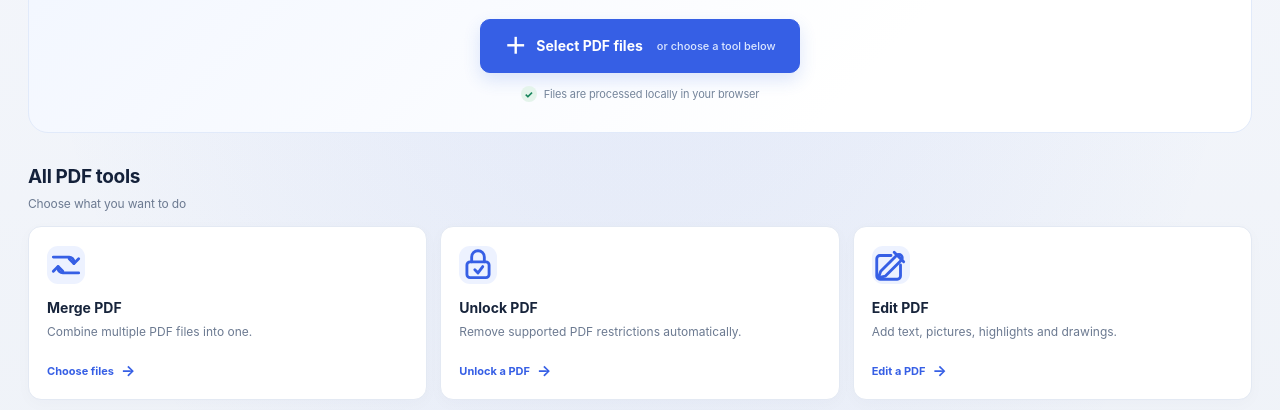
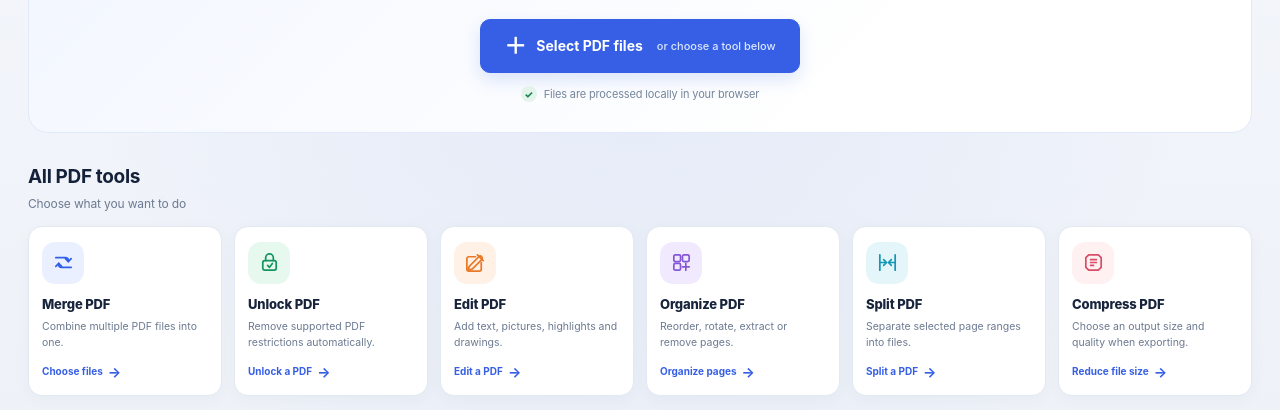
Before and after one commit to hayal05/atlaspdf, a plain HTML site: page pdf-tool-bundle/pdf-tool/index.html in a window 1280 px wide. Shown: the part 338-748 px from the top of the page. Drawn offline with Linux system fonts and the light colour scheme.

Commit message:
Arrange PDF tools in one horizontal row

```diff
--- a/pdf-tool-bundle/pdf-tool/css/home.css
+++ b/pdf-tool-bundle/pdf-tool/css/home.css
@@ -1,31 +1,22 @@
-/* All-in-one tool hub. Keeps the existing AtlasPDF blue-and-white palette. */
-.home-hub{padding:18px 0 34px}
-.home-hub[hidden]{display:none}
+/* All-in-one tool hub: one clean row with colorful, consistent SVG icons. */
+.home-hub{padding:18px 0 34px}.home-hub[hidden]{display:none}
 .home-hero{padding:clamp(28px,5vw,58px) 24px 30px;text-align:center;background:linear-gradient(135deg,#f0f5ff 0%,#fff 72%);border:1px solid #e1eafa;border-radius:20px}
 .home-eyebrow{display:inline-block;margin-bottom:10px;color:var(--blue);font-size:10px;font-weight:800;letter-spacing:1.7px}
 .home-hero h1{max-width:720px;margin:0 auto;color:#18243a;font-size:clamp(28px,4.6vw,43px);line-height:1.12;letter-spacing:-1.5px}
 .home-hero>p{max-width:590px;margin:13px auto 22px;color:#718096;font-size:15px}
 .home-upload{min-height:54px;display:inline-flex;align-items:center;justify-content:center;gap:10px;padding:0 23px;border:1px solid var(--blue);border-radius:10px;background:var(--blue);color:#fff;font-size:14px;font-weight:750;box-shadow:0 7px 17px #2d63e229}
-.home-upload>span{font-size:22px;line-height:1}
-.home-upload small{margin-left:4px;color:#dce7ff;font-size:11px;font-weight:500}
-.home-upload:hover{background:var(--blue-dark)}
-.home-privacy{margin-top:13px;color:#75859b;font-size:11px}
-.home-privacy span{display:inline-grid;place-items:center;width:16px;height:16px;margin-right:4px;border-radius:50%;background:#e4f4eb;color:#16845b;font-size:10px;font-weight:800}
-.home-tools-heading{display:flex;align-items:flex-end;justify-content:space-between;margin:30px 0 13px}
-.home-tools-heading h2{margin:0;font-size:19px;letter-spacing:-.35px}
-.home-tools-heading p{margin:3px 0 0;color:var(--muted);font-size:12px}
-.home-tools{display:grid;grid-template-columns:repeat(3,minmax(0,1fr));gap:13px}
-.home-tool-card{min-width:0;min-height:174px;display:flex;flex-direction:column;align-items:flex-start;padding:19px 18px 16px;border:1px solid var(--line);border-radius:13px;background:#fff;color:var(--text);text-align:left;box-shadow:0 4px 16px rgba(29,53,87,.025);transition:border-color .16s,transform .16s,box-shadow .16s}
-.home-tool-card:hover{transform:translateY(-2px);border-color:#b9cbea;box-shadow:0 9px 23px rgba(29,53,87,.07)}
-.home-tool-icon{width:38px;height:38px;display:grid;place-items:center;margin-bottom:13px;border-radius:11px;background:var(--blue-soft);color:var(--blue);font-size:22px;font-weight:700}
-.home-tool-card strong{font-size:14px;font-weight:750}
-.home-tool-card>span:not(.home-tool-icon){margin-top:5px;color:var(--muted);font-size:12px;line-height:1.5}
-.home-tool-card b{display:flex;align-items:center;gap:7px;margin-top:auto;padding-top:13px;color:var(--blue);font-size:11px;font-weight:750}
-.home-tool-card b i{font-size:15px;font-style:normal;transition:transform .16s}
-.home-tool-card:hover b i{transform:translateX(3px)}
-.home-empty .workspace{padding-top:20px}
-.home-empty #uploadZone,.home-empty .documents-section>.section-heading,.home-empty #empty{display:none!important}
-.home-empty .documents-section{margin-top:0}
-.home-empty .top-actions>#add,.home-empty .top-actions>.quality-control,.home-empty .top-actions>#download{display:none}
-@media(max-width:760px){.home-tools{grid-template-columns:repeat(2,minmax(0,1fr))}.home-tool-card{min-height:166px;padding:16px}.home-hero{padding:34px 17px 25px}.home-hero>p{font-size:13px}.home-upload{width:100%;max-width:320px;flex-wrap:wrap;gap:6px}.home-upload small{width:100%;margin:0 0 0 28px}}
-@media(max-width:390px){.home-tools{gap:9px}.home-tool-card{padding:13px;min-height:170px}}
+.home-upload>span{font-size:22px;line-height:1}.home-upload small{margin-left:4px;color:#dce7ff;font-size:11px;font-weight:500}.home-upload:hover{background:var(--blue-dark)}
+.home-privacy{margin-top:13px;color:#75859b;font-size:11px}.home-privacy span{display:inline-grid;place-items:center;width:16px;height:16px;margin-right:4px;border-radius:50%;background:#e4f4eb;color:#16845b;font-size:10px;font-weight:800}
+.home-tools-heading{display:flex;align-items:flex-end;justify-content:space-between;margin:30px 0 13px}.home-tools-heading h2{margin:0;font-size:19px;letter-spacing:-.35px}.home-tools-heading p{margin:3px 0 0;color:var(--muted);font-size:12px}
+.home-tools{display:grid;grid-template-columns:repeat(6,minmax(0,1fr));gap:12px;width:100%}
+.home-tool-card{min-width:0;min-height:158px;display:flex;flex-direction:column;align-items:flex-start;padding:15px 13px 13px;border:1px solid var(--line);border-radius:14px;background:#fff;color:var(--text);text-align:left;box-shadow:0 4px 16px rgba(29,53,87,.035);transition:border-color .16s,transform .16s,box-shadow .16s}
+.home-tool-card:hover{transform:translateY(-3px);border-color:#b9cbea;box-shadow:0 10px 24px rgba(29,53,87,.09)}
+.home-tool-icon{width:42px;height:42px;display:grid;place-items:center;margin-bottom:11px;border-radius:13px;background:#eaf0ff;color:#315fe8}.home-tool-icon svg{width:23px;height:23px;display:block}
+.home-tool-card:nth-child(2) .home-tool-icon{background:#e7f8ef;color:#15945f}.home-tool-card:nth-child(3) .home-tool-icon{background:#fff1e6;color:#e87926}.home-tool-card:nth-child(4) .home-tool-icon{background:#f1eaff;color:#8656d8}.home-tool-card:nth-child(5) .home-tool-icon{background:#e5f6fb;color:#1596b5}.home-tool-card:nth-child(6) .home-tool-icon{background:#fff0f1;color:#d94d68}
+.home-tool-card strong{font-size:13px;font-weight:780;letter-spacing:-.15px}.home-tool-card>span:not(.home-tool-icon){margin-top:5px;color:var(--muted);font-size:10.5px;line-height:1.45}
+.home-tool-card b{display:flex;align-items:center;gap:5px;margin-top:auto;padding-top:11px;color:var(--blue);font-size:10px;font-weight:750}.home-tool-card b i{font-size:14px;font-style:normal;transition:transform .16s}.home-tool-card:hover b i{transform:translateX(3px)}
+.home-tool-card:focus-visible{outline:3px solid rgba(54,95,229,.28);outline-offset:3px}
+.home-empty .workspace{padding-top:20px}.home-empty #uploadZone,.home-empty .documents-section>.section-heading,.home-empty #empty{display:none!important}.home-empty .documents-section{margin-top:0}.home-empty .top-actions>#add,.home-empty .top-actions>.quality-control,.home-empty .top-actions>#download{display:none}
+@media(max-width:1050px){.home-tools{grid-template-columns:repeat(6,minmax(155px,1fr));overflow-x:auto;padding:2px 2px 12px;scroll-snap-type:x proximity;scrollbar-width:thin}.home-tool-card{scroll-snap-align:start}}
+@media(max-width:760px){.home-hero{padding:34px 17px 25px}.home-hero>p{font-size:13px}.home-upload{width:100%;max-width:320px;flex-wrap:wrap;gap:6px}.home-upload small{width:100%;margin:0 0 0 28px}.home-tools-heading{margin-top:24px}}
+@media(prefers-reduced-motion:reduce){.home-tool-card,.home-tool-card b i{transition:none!important}}
```
